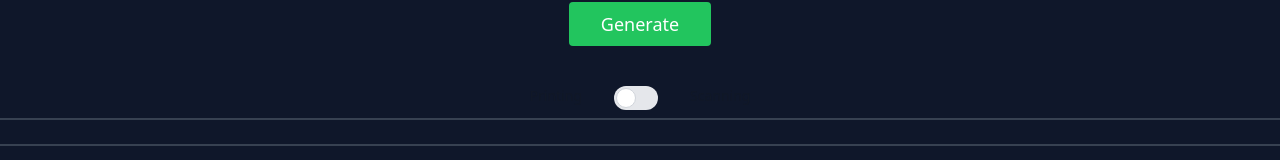
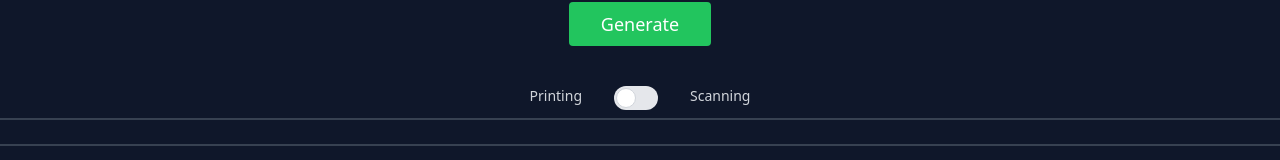
Before and after one commit to MarwaneImzi/barcode-generator-app, a Vue app: page / in a window 1280 px wide. Shown: the part 306-466 px from the top of the page. Built offline with nearby package versions, Linux system fonts and the light colour scheme.

Commit message:
fixed dark mode issue

```diff
--- a/src/App.vue
+++ b/src/App.vue
@@ -62,14 +62,14 @@ function wait() {
 
         <!-- Toggle list function  -->
         <div class="container mx-auto flex justify-center mb-2 noPrint">
-          <span class="mx-3 text-sm font-medium text-gray-900 dark:text-gray-300">Printing</span>
+          <span class="mx-3 text-sm font-medium text-gray-300">Printing</span>
           <label class="relative inline-flex items-center mx-5 cursor-pointer">
             <input type="checkbox" v-model="viewToggle" class="sr-only peer" checked>
             <div
               class="w-11 h-6 bg-gray-200 rounded-full peer dark:bg-gray-700 peer-focus:ring-4 peer-focus:ring-green-300 dark:peer-focus:ring-green-800 peer-checked:after:translate-x-full peer-checked:after:border-white after:content-[''] after:absolute after:top-0.5 after:left-[2px] after:bg-white after:border-gray-300 after:border after:rounded-full after:h-5 after:w-5 after:transition-all dark:border-gray-600 peer-checked:bg-green-600">
             </div>
           </label>
-          <span class="mx-3 text-sm font-medium text-gray-900 dark:text-gray-300">Scanning</span>
+          <span class="mx-3 text-sm font-medium text-gray-300">Scanning</span>
         </div>
         <div class="noPrint border-b-2 border-gray-700 container mx-auto"></div>
 
```
